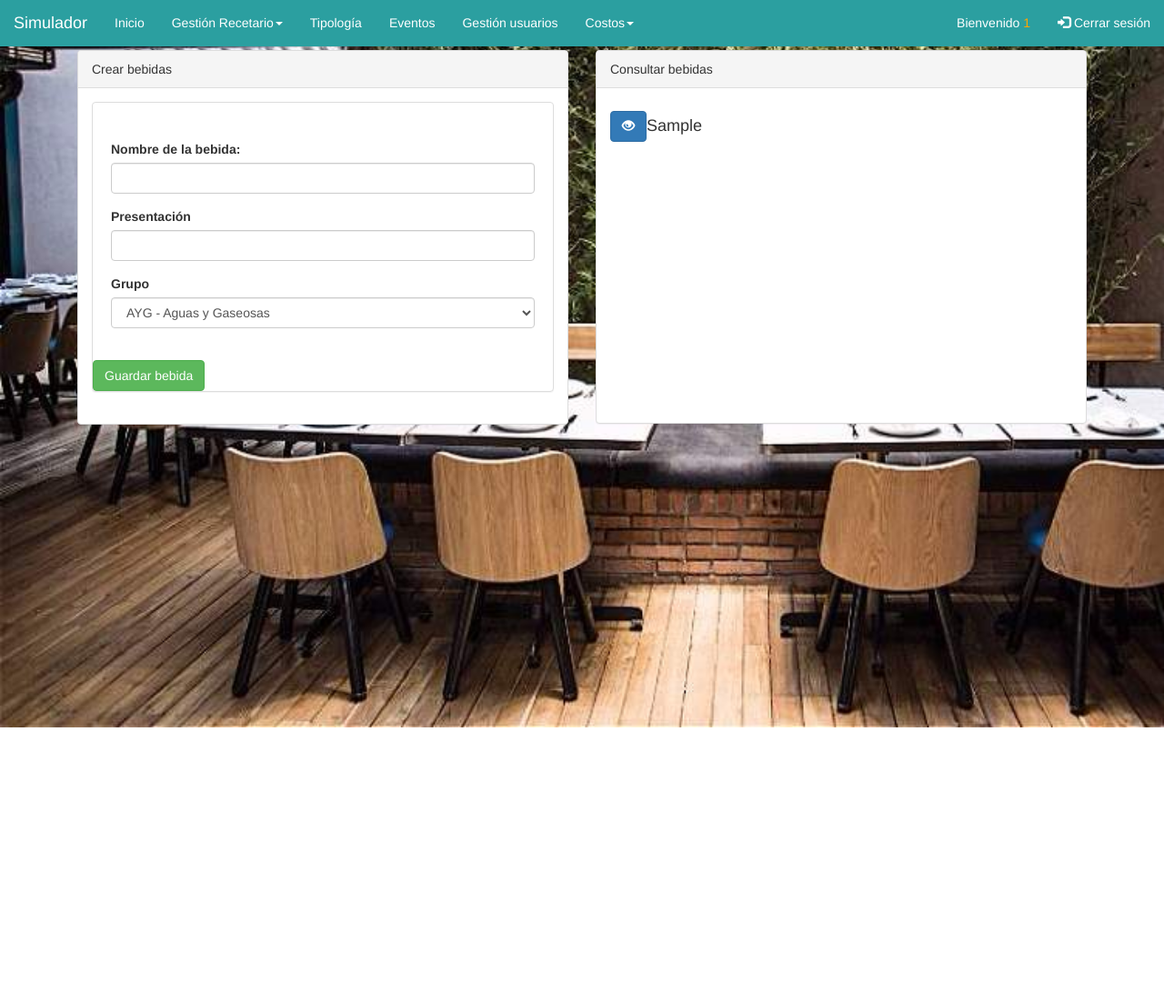
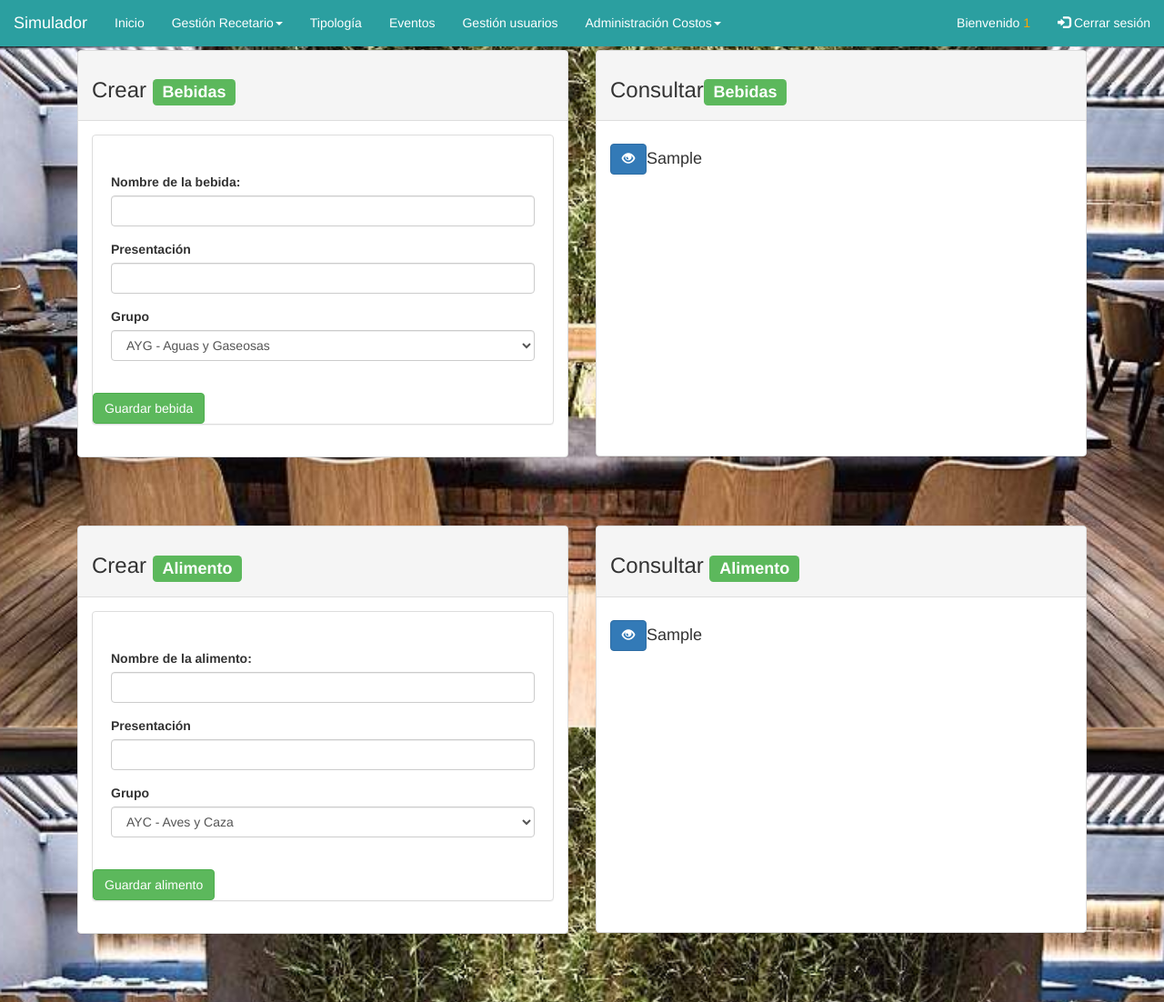
Before and after one commit to monangas/Simulador5, a PHP site: page /administrador/bebidas.php in a window 1280 px wide. Shown: the whole page at 91% size. Before the commit the page ends 800 px from the top, so only its background shows below. Run offline with PHP 8.4, Linux system fonts and the light colour scheme; the visitor is signed in with stand-in values (Sample User, id 1); tables that the repository leaves empty or names only in its code hold one stand-in row (values such as "Sample post").

Commit message:
Se hace la matriz de inventario de los alimentos, se hace creaciòn, consulta y eliminación, al igual que el de bebidas. se hace cambio del menú para la gestión del mismo como administrador.

```diff
--- /dev/null
+++ b/administrador/alimentos/consultarAlimentos.php
@@ -0,0 +1,70 @@
+<?php
+
+if (isset($_SESSION['usuario'])) {
+    ?>
+    <script type="text/javascript">
+        function eliminarAlimento(i) {
+            var xhttp;
+            if (window.XMLHttpRequest) {
+                // code for modern browsers
+                xhttp = new XMLHttpRequest();
+            } else {
+                // code for IE6, IE5
+                xhttp = new ActiveXObject("Microsoft.XMLHTTP");
+            }
+            xhttp.onreadystatechange = function () {
+                if (this.readyState == 4 && this.status == 200) {
+                    //document.getElementById("demo").innerHTML = this.responseText;
+
+                }
+            };
+            xhttp.open("GET", "alimentos/eliminarAlimentos.php?i="+i, true);
+            xhttp.send();
+            alert("Se ha eliminado.");
+            location.reload();
+        }
+    </script>
+
+    <?php
+
+}
+@include_once '../conexion/conexion1.php';
+$con = new conexion();
+$con->conexion();
+$sql = "SELECT * FROM alimentos ORDER BY idalimentos, grupo DESC";
+$result = $con->consulta($sql);
+$tipo = "";
+$i = 1;
+$z = TRUE;
+
+@session_start();
+
+if ($result->num_rows > 0) {
+
+    while ($row = $result->fetch_assoc()) {
+        if ($tipo != $row['grupo']) {
+            if (!$z) {
+
+                echo "</table></div>";
+            }
+
+            echo '<h4><button type="button" class="btn btn-primary" data-toggle="collapse" data-target="#collapse' . $i . '"><span class="glyphicon glyphicon-eye-open"></span></button>'
+            . '' . $row['grupo'] . '</h4>'
+            . ' <div id="collapse' . $i . '" class="collapse">';
+            echo '<table class="table table-responsive table-striped table-bordered"><tr><th colspan="4">' . $row['grupo'] . '</th></tr>';
+            $tipo = $row['grupo'];
+            $i++;
+            $z = FALSE;
+        }
+        echo "<tr><td>" . $row["idalimentos"] . "</td><td>" . $row["nombre"] . "</td><td>" . $row["presentacion"] . "</td><td>";
+        if (isset($_SESSION['usuario'])) {
+            echo "<button type='button' class='btn btn-danger'><span class='glyphicon glyphicon-remove' onclick='eliminarAlimento(" . $row["idalimentos"] . ")'></span></button> ";
+        }
+        echo "</td></tr>";
+    }
+} else {
+    echo "0 results";
+}
+echo "</table><div>";
+$con->cerrarConexion();
+?>
--- a/administrador/bebidas.php
+++ b/administrador/bebidas.php
@@ -137,7 +137,7 @@ if (!isset($_SESSION['usuario'])) {
             <div class="container">
                 <div class="col-sm-6">
                 <div class="panel panel-default">
-                    <div class="panel-heading">Crear bebidas</div>
+                    <div class="panel-heading"><h3>Crear <span class="label label-success">Bebidas</span></h3></div>
                     <div class="panel-body  ">
                         <div class="panel panel-default ">
 
@@ -181,7 +181,7 @@ if (!isset($_SESSION['usuario'])) {
                 </div>
                 <div class="col-sm-6">
                     <div class="panel panel-default ">
-                            <div class="panel-heading">Consultar bebidas</div>
+                        <div class="panel-heading"><h3>Consultar<span class="label label-success">Bebidas</span></h3></div>
                             <div class="panel-body" style="overflow: scroll;height: 368px;">
                                 <?php
                                 require './bebidas/consultarBebidas.php';
@@ -192,7 +192,70 @@ if (!isset($_SESSION['usuario'])) {
             </div>
         </div>
     </section>
-    <section id="s2">
+
+
+         <section id="s2">
+            <div class="container">
+                <div class="col-sm-6">
+                <div class="panel panel-default">
+                    <div class="panel-heading"><h3>Crear <span class="label label-success">Alimento</span></h3></div>
+                    <div class="panel-body  ">
+                        <div class="panel panel-default ">
+
+                            <form method="post" action="alimentos/crearAlimentos.php" target="_self" enctype="multipart/form-data">
+                                <div class="panel-heading"></div>
+                                <div class="panel-body2">
+
+                                    <div class="form-group">
+                                        <label for="alimento">Nombre de la alimento:</label>
+                                        <input type="text" class="form-control" name="alimento" id="alimento" style="text-transform: lowercase;" required="">
+                                    </div>
+                                    <div class="form-group">
+                                        <label for="Presentacion2">Presentación </label>
+                                        <input type="text" min="1"  name="presentacion2" class="form-control" id="presentacion2" required="">
+                                    </div>
+                                    <div class="form-group">
+                                        <label for="grupo2">Grupo </label>
+                                        <select  name="grupo2" class="form-control" id="grupo2" required="">
+                                            <option>AYC - Aves y Caza</option>
+                                            <option>CYS - Carnes y Salsamentaria</option>
+                                            <option>EYE - Empacados y Envasados</option>
+                                            <option>FYV- Frutas y Verduras</option>
+                                            <option>LAC - Lacteos</option>
+                                            <option>PYM - Pescados y Mariscos</option>
+
+
+                                        </select>
+                                    </div>
+
+                                </div>
+
+                                <button type="submit" class="btn btn-success">Guardar alimento</button>
+                            </form>
+
+
+
+                        </div>
+
+
+                    </div>
+
+                </div>
+                </div>
+                <div class="col-sm-6">
+                    <div class="panel panel-default ">
+                        <div class="panel-heading"><h3>Consultar <span class="label label-success">Alimento</span></h3></div>
+                            <div class="panel-body" style="overflow: scroll;height: 368px;">
+                                <?php
+                                require './alimentos/consultarAlimentos.php';
+                                ?>
+                            </div>
+                        </div>
+                </div>
+            </div>
+        </div>
+    </section>
+    <section id="s3">
         <div class="container">
 
         </div>
--- a/menu/menuAdministrador.php
+++ b/menu/menuAdministrador.php
@@ -29,9 +29,9 @@
                     <a class="dropdown-toggle" data-toggle="dropdown" href="#">Gestión Recetario<span class="caret"></span></a>
                     <ul class="dropdown-menu">
                         <li><a href="../administrador/a.php">Crear recetas</a></li>
-                        <li><a href="../administrador/a.php"">Consultar recetas</a></li>
-                        <!--                                <li><a href="#s3">Actualizar recetas</a></li>-->
+                        <li><a href="../administrador/a.php">Consultar recetas</a></li>
                         <li><a href="../administrador/eliminarRecetas.php">Eliminar recetas</a></li>
+                        <li><a href="../administrador/bebidas.php">Bebidas y Alimentos</a></li>
 
                     </ul>
                 </li>
@@ -39,10 +39,10 @@
                 <li><a href="../eventos/eventos.php">Eventos</a></li>
                 <li><a href="../administrador/usuarios/crearUsuarios.php">Gestión usuarios</a></li>
                 <li class="dropdown">
-                            <a class="dropdown-toggle" data-toggle="dropdown" href="#">Costos<span class="caret"></span></a>
+                            <a class="dropdown-toggle" data-toggle="dropdown" href="#">Administración Costos<span class="caret"></span></a>
                             <ul class="dropdown-menu">
-                                <li><a href="../administrador/alimentos.php">Alimentos</a></li>
-                                <li><a href="../administrador/bebidas.php">Bebidas</a></li>
+                                <li><a href="../administrador/alimentos.php">Consultar Bebidas y Alimentos</a></li>
+
                                 <li><a href="../administrador/costo.php">Costos</a></li>
 
 
```
Also changed, not shown: administrador/alimentos/alimentos.php (+20 -0 lines), administrador/alimentos/crearAlimentos.php (added, +9 -0 lines), administrador/alimentos/eliminarAlimentos.php (added, +10 -0 lines), menu/menuCreaUsuarios.php (+3 -5 lines), menu/menuEliminar.php (+3 -4 lines), menu/menuTipologia.php (+7 -6 lines).
